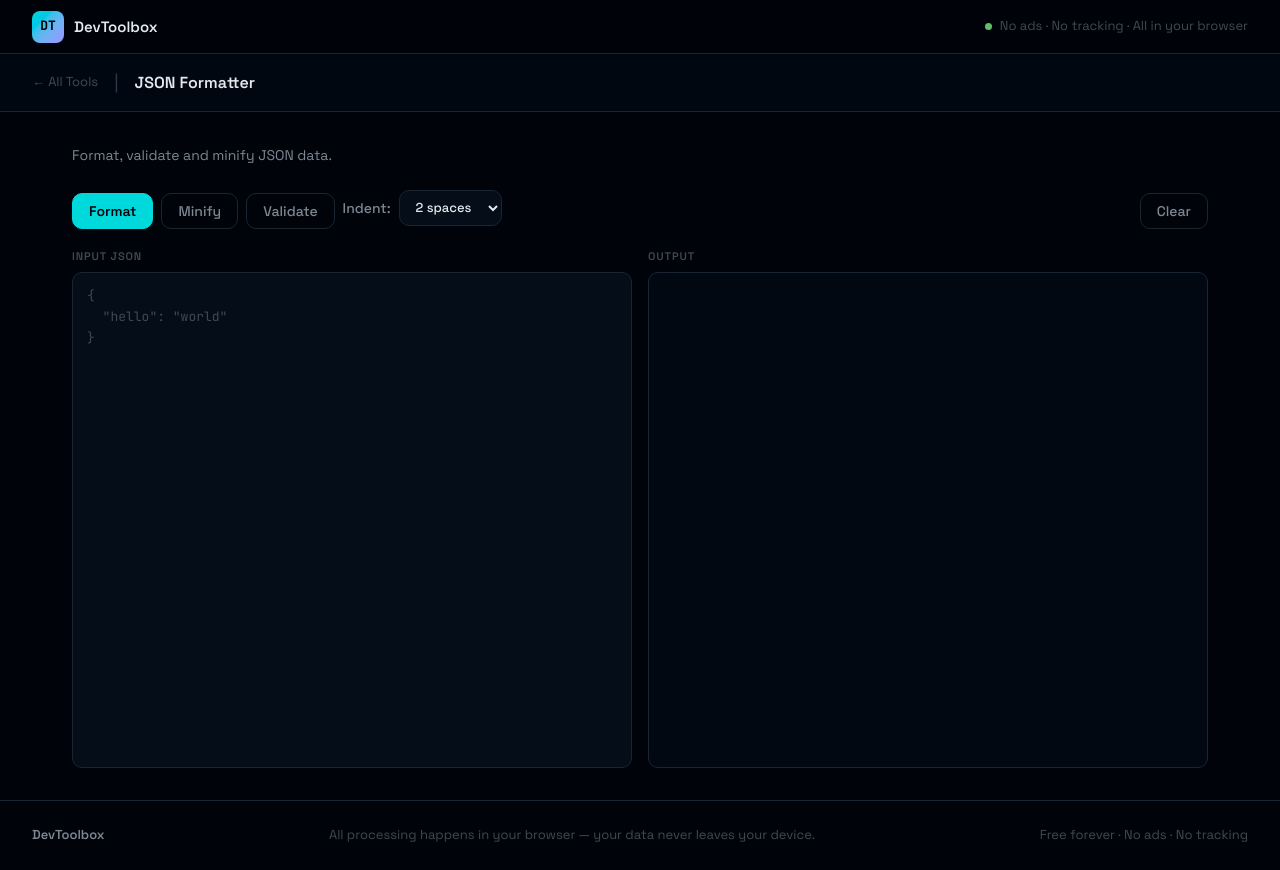
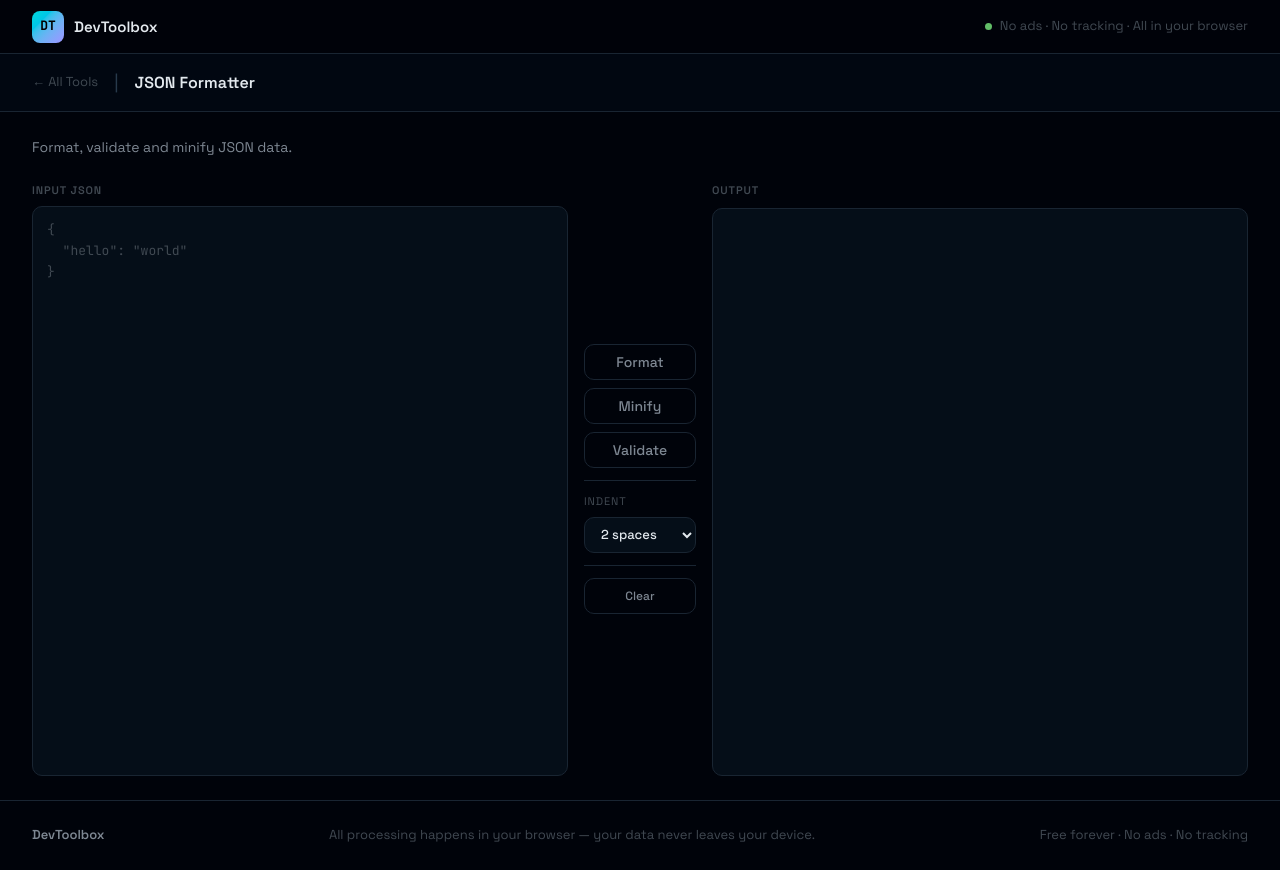
Before and after one commit to santoshP0/Devtools, a React (Vite) app: page /json-formatter in a window 1280 px wide. Built offline with nearby package versions, Linux system fonts and the light colour scheme.

Commit message:
refactor: enhance layout and styling of JSON Formatter component

```diff
--- a/src/pages/JsonFormatter.tsx
+++ b/src/pages/JsonFormatter.tsx
@@ -41,59 +41,76 @@ export default function JsonFormatter() {
   const clear = () => { setInput(''); setOutput(''); setError('') }
 
   return (
-    <ToolLayout title="JSON Formatter" description="Format, validate and minify JSON data.">
-      <div className="flex flex-col gap-4 flex-1">
-        <div className="flex flex-wrap gap-2 items-center">
-          <button onClick={() => process(false)} className="btn-primary">Format</button>
-          <button onClick={() => process(true)} className="btn-secondary">Minify</button>
-          <button onClick={validate} className="btn-secondary">Validate</button>
-          <label className="flex items-center gap-2 text-sm text-slate-600">
-            Indent:
+    <ToolLayout title="JSON Formatter" description="Format, validate and minify JSON data." fullWidth>
+      <div style={{ display: 'grid', gridTemplateColumns: '1fr auto 1fr', gap: 16, flex: 1, minHeight: 0 }}>
+
+        {/* Input */}
+        <div style={{ display: 'flex', flexDirection: 'column', minHeight: 0 }}>
+          <label className="label">Input JSON</label>
+          <textarea
+            value={input}
+            onChange={e => setInput(e.target.value)}
+            placeholder={'{\n  "hello": "world"\n}'}
+            className="tool-textarea"
+            style={{ flex: 1, minHeight: 0, resize: 'none' }}
+            spellCheck={false}
+          />
+        </div>
+
+        {/* Center actions */}
+        <div style={{ display: 'flex', flexDirection: 'column', justifyContent: 'center', gap: 8, width: 112, flexShrink: 0 }}>
+          <button onClick={() => process(false)} className="btn-ghost" style={{ width: '100%' }}>Format</button>
+          <button onClick={() => process(true)} className="btn-ghost" style={{ width: '100%' }}>Minify</button>
+          <button onClick={validate} className="btn-ghost" style={{ width: '100%' }}>Validate</button>
+          <div style={{ height: 1, background: 'var(--border)', margin: '4px 0' }} />
+          <div style={{ display: 'flex', flexDirection: 'column', gap: 6 }}>
+            <span style={{ fontSize: 11, color: 'var(--text-muted)', textTransform: 'uppercase', letterSpacing: '0.08em' }}>Indent</span>
             <select
               value={indent}
               onChange={e => setIndent(e.target.value === '\t' ? '\t' : Number(e.target.value))}
               className="tool-select"
+              style={{ width: '100%' }}
             >
               <option value={2}>2 spaces</option>
               <option value={4}>4 spaces</option>
               <option value={'\t'}>Tab</option>
             </select>
-          </label>
-          <button onClick={clear} className="btn-secondary ml-auto">Clear</button>
+          </div>
+          <div style={{ height: 1, background: 'var(--border)', margin: '4px 0' }} />
+          <button onClick={clear} className="btn-ghost" style={{ width: '100%', fontSize: 12 }}>Clear</button>
         </div>
 
-        <div className="grid grid-cols-1 lg:grid-cols-2 gap-4 flex-1">
-          <div className="flex flex-col">
-            <label className="label">Input JSON</label>
-            <textarea
-              value={input}
-              onChange={e => setInput(e.target.value)}
-              placeholder={'{\n  "hello": "world"\n}'}
-              className="tool-textarea flex-1"
-              spellCheck={false}
-            />
-          </div>
-          <div className="flex flex-col">
-            <div className="flex justify-between items-center mb-1.5">
-              <label className="label mb-0">Output</label>
+        {/* Output */}
+        <div style={{ display: 'flex', flexDirection: 'column', minHeight: 0 }}>
+          <div style={{ display: 'flex', justifyContent: 'space-between', alignItems: 'center', marginBottom: 8, flexShrink: 0 }}>
+            <label className="label" style={{ margin: 0 }}>Output</label>
             {output && !error && (
               <button onClick={copy} className="copy-btn">{copied ? '✓ Copied' : 'Copy'}</button>
             )}
           </div>
           {error ? (
-              <div className="flex-1 border border-red-200 rounded-xl p-4 bg-red-50 text-red-400 text-sm font-mono overflow-auto min-h-[320px]">
+            <div style={{
+              flex: 1, minHeight: 0,
+              border: '1px solid oklch(0.65 0.18 25 / 0.35)',
+              borderRadius: 10, padding: 16,
+              background: 'oklch(0.65 0.18 25 / 0.08)',
+              color: 'oklch(0.70 0.18 25)',
+              fontSize: 13, fontFamily: 'var(--font-mono)',
+              overflowY: 'auto',
+            }}>
               ✗ {error}
             </div>
           ) : (
             <textarea
               value={output}
               readOnly
-                className="tool-textarea flex-1 bg-slate-50"
+              className="tool-textarea"
+              style={{ flex: 1, minHeight: 0, resize: 'none' }}
               spellCheck={false}
             />
           )}
         </div>
-        </div>
+
       </div>
     </ToolLayout>
   )
```
Lines whose indentation alone changed are shown as unchanged.
